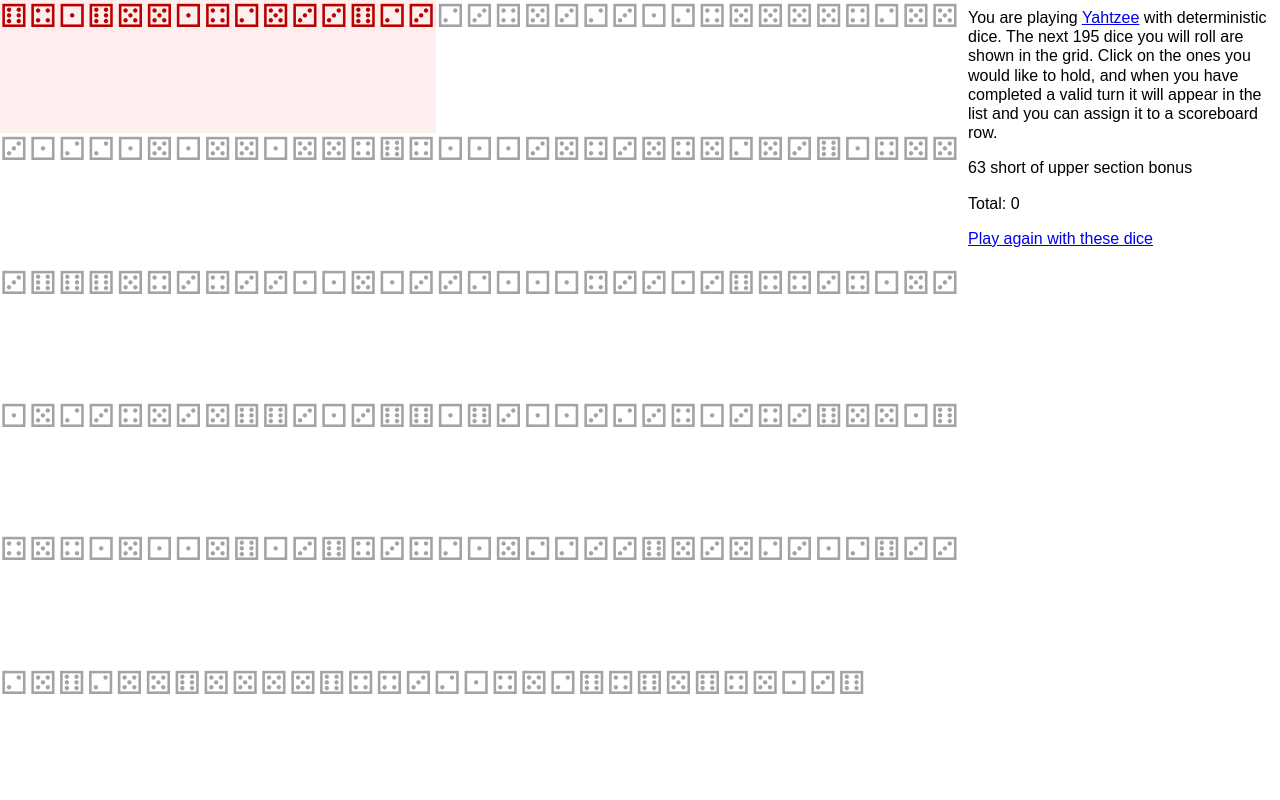
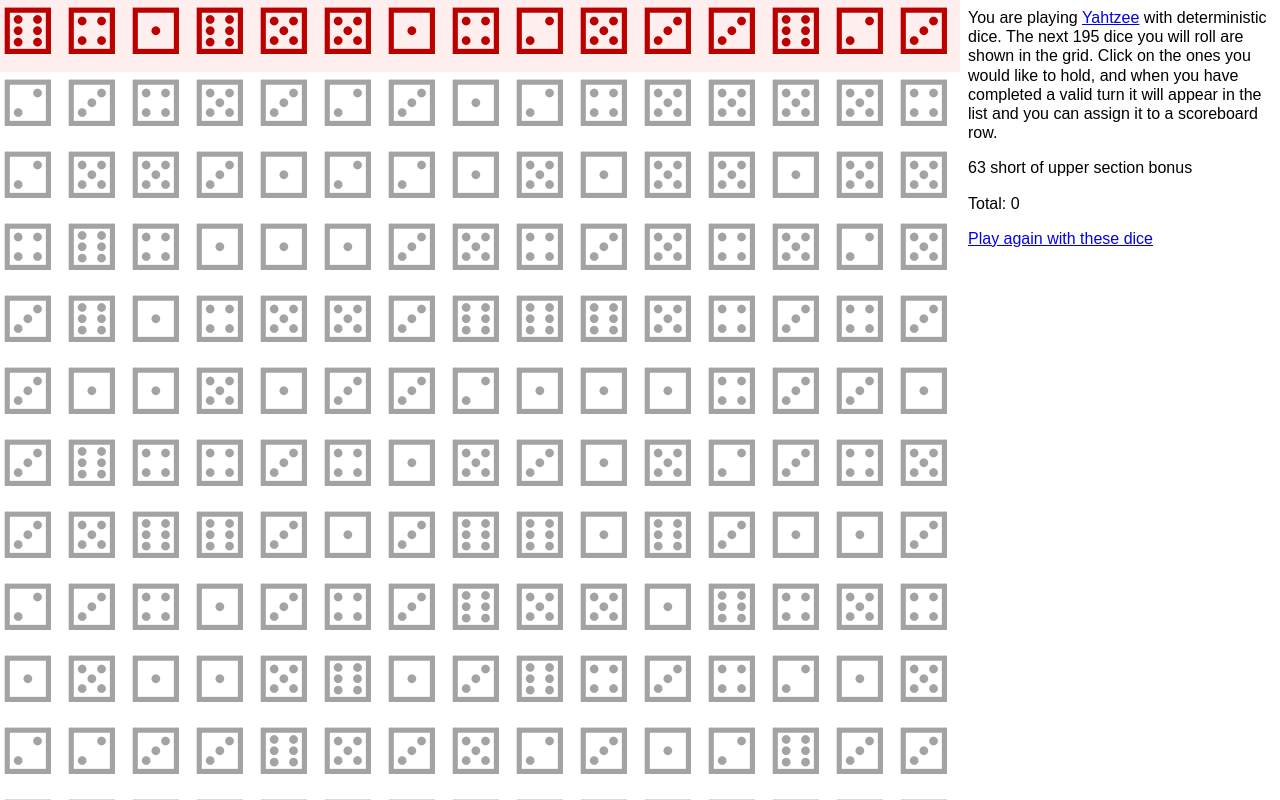
Before and after one commit to andrew-t/deterministic-yahtzee, a plain HTML site: page index.html in a window 1280 px wide. Drawn offline with Linux system fonts and the light colour scheme.

Commit message:
Nicer on large screens

```diff
--- a/style.css
+++ b/style.css
@@ -26,9 +26,9 @@ body {
 	overflow-y: auto;
 }
 #dice li {
-	flex: 1 0 1.8rem;
+	flex: 1 0 8vmin;
 	line-height: 0;
-	min-height: 1.85rem;
+	min-height: 9vmin;
 	position: relative;
 }
 #dice::after {
@@ -37,7 +37,7 @@ body {
 }
 #dice label {
 	display: block;
-	padding: 0.25em;
+	padding: 1vmin;
 	font-size: 0;
 }
 #dice input {
@@ -46,7 +46,7 @@ body {
 }
 #dice input + .display {
 	display: block;
-	font-size: 2rem;
+	font-size: 8vmin;
 	line-height: 1;
 	position: absolute;
 	left: 0;
```
